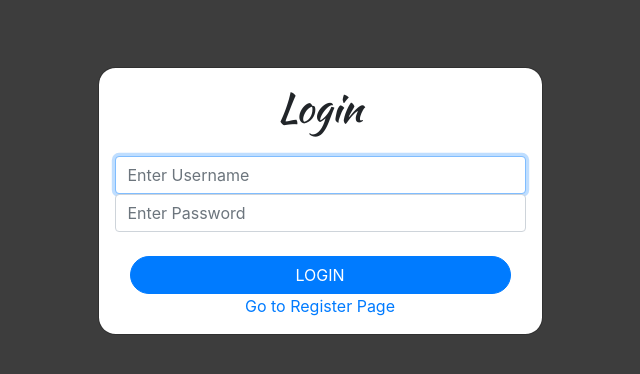
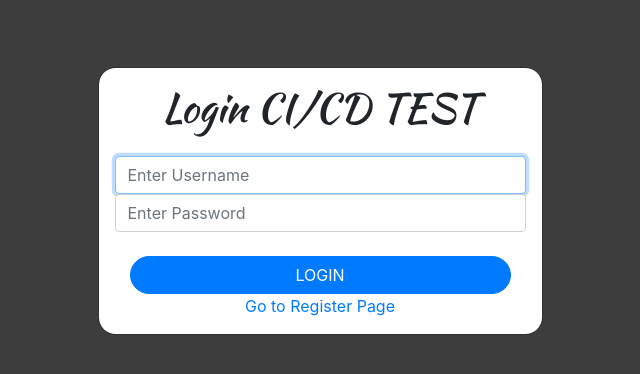
Before and after one commit to Rashid-97/mychat, a Django app: page /user/login in a window 1280 px wide. Shown: the top 374 px of the page, without its empty margins (320-960 px from the left). Run offline with Django 3.2, Linux system fonts and the light colour scheme; some libraries are stand-ins or nearby versions.

Commit message:
Update login.html for CI/CD test

```diff
--- a/templates/users/login.html
+++ b/templates/users/login.html
@@ -29,7 +29,7 @@
                 <div class="myform form ">
                     <div class="logo mb-3">
                         <div class="col-md-12 text-center">
-                            <h1>Login</h1>
+                            <h1>Login CI/CD TEST</h1>
                         </div>
                     </div>
                     <form action="{% url 'users:auth_user' %}" method="post" name="login">
```
